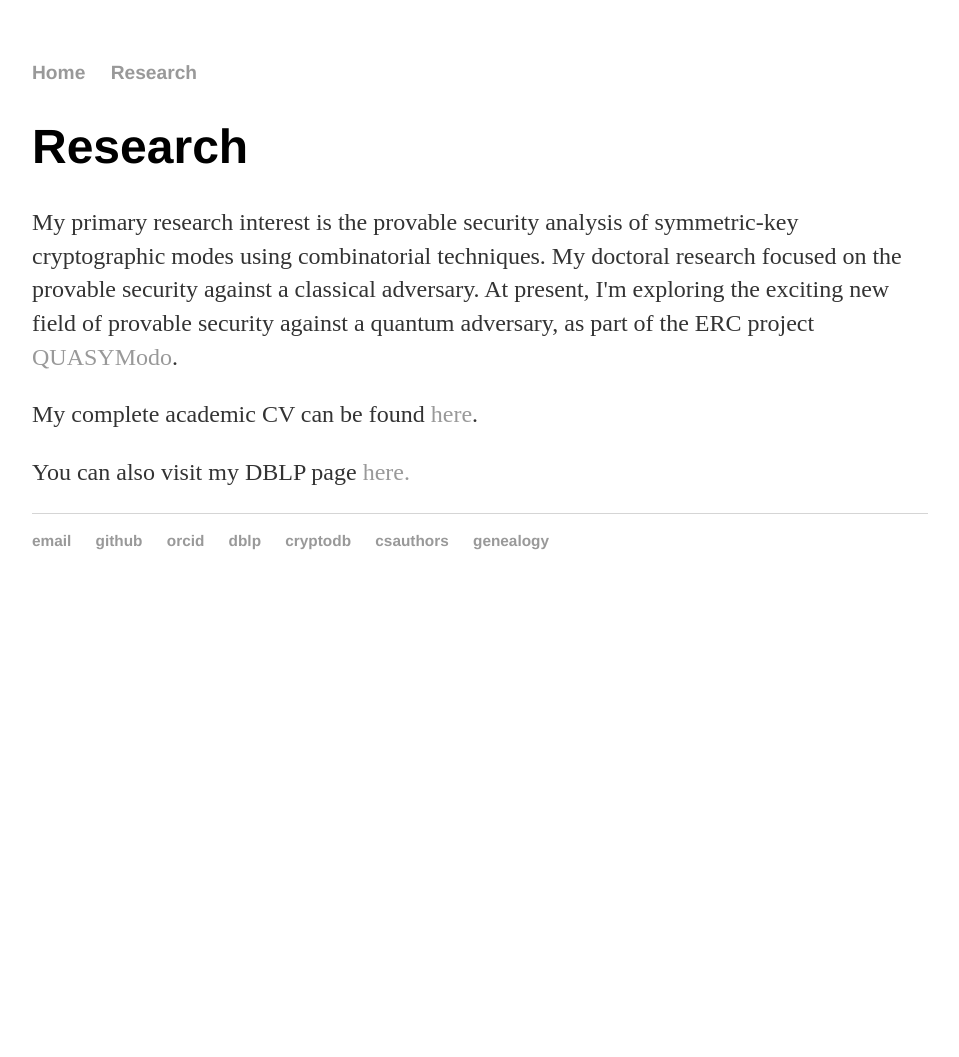
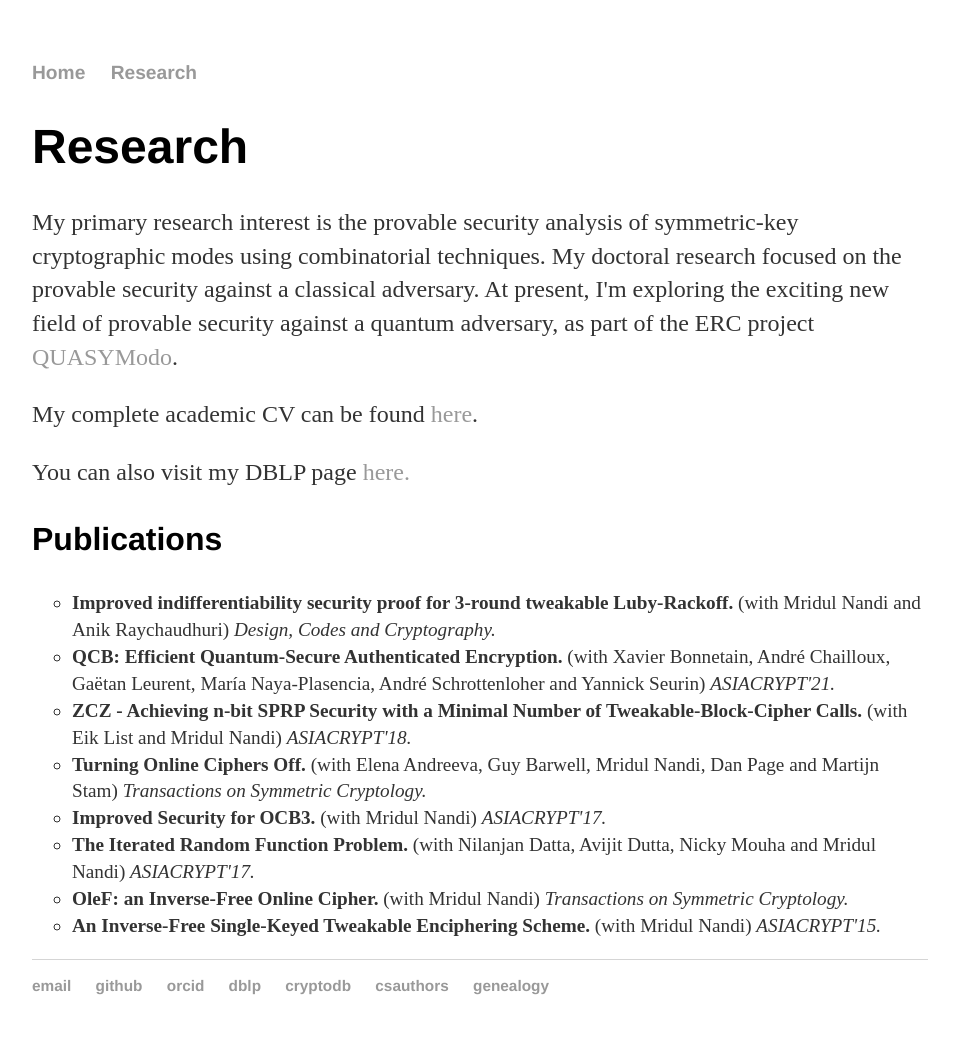
Before and after one commit to ritam-b/ritam-b.github.io, a Jekyll site: the page built from research/index.html, in a window 1280 px wide. Shown: the whole page, without its empty margins (160-1119 px from the left). Built offline with Jekyll 4.4.1, drawn with Linux system fonts in a browser that asks for light colours; before the commit the page ends 900 px from its top, so only the background shows below that.

Commit message:
Update index.html
Import publication list from sandbox

```diff
--- a/research/index.html
+++ b/research/index.html
@@ -1,10 +1,22 @@
 ---
 title: Research
 layout: default
+section1: Publications
 ---
 <div class="blurb">
 	<h1>{{ page.title }}</h1>
   <p>My primary research interest is the provable security analysis of symmetric-key cryptographic modes using combinatorial techniques. My doctoral research focused on the provable security against a classical adversary. At present, I'm exploring the exciting new field of provable security against a quantum adversary, as part of the ERC project <a href="https://project.inria.fr/quasymodo/" target=_blank" rel="noopener noreferrer">QUASYModo</a>.</p>
   <p>My complete academic CV can be found <a href="/Academic_CV-feb22.pdf" target="_blank" rel="noopener noreferrer">here</a>.</p>
   <p>You can also visit my DBLP page <a href="https://dblp.org/pid/167/3093.html" target="_blank" rel="noopener noreferrer">here.</a></p>
+    <h3>{{ page.section1 }}</h3>
+    <ul>
+      <li> <strong>Improved indifferentiability security proof for 3-round tweakable Luby-Rackoff.</strong> (with Mridul Nandi and Anik Raychaudhuri) <em>Design, Codes and Cryptography.</em> </li>
+      <li> <strong>QCB: Efficient Quantum-Secure Authenticated Encryption.</strong> (with  Xavier Bonnetain, André Chailloux, Gaëtan Leurent, María Naya-Plasencia, André Schrottenloher and Yannick Seurin) <em>ASIACRYPT'21.</em> </li>
+      <li> <strong>ZCZ - Achieving n-bit SPRP Security with a Minimal Number of Tweakable-Block-Cipher Calls.</strong> (with Eik List and Mridul Nandi) <em>ASIACRYPT'18.</em> </li>
+      <li> <strong>Turning Online Ciphers Off.</strong> (with Elena Andreeva, Guy Barwell, Mridul Nandi, Dan Page and Martijn Stam) <em>Transactions on Symmetric Cryptology.</em> </li>
+      <li> <strong>Improved Security for OCB3.</strong> (with Mridul Nandi) <em>ASIACRYPT'17.</em> </li>
+      <li> <strong>The Iterated Random Function Problem.</strong> (with Nilanjan Datta, Avijit Dutta, Nicky Mouha and Mridul Nandi) <em>ASIACRYPT'17.</em> </li>
+      <li> <strong>OleF: an Inverse-Free Online Cipher.</strong> (with Mridul Nandi) <em>Transactions on Symmetric Cryptology.</em> </li>
+      <li> <strong>An Inverse-Free Single-Keyed Tweakable Enciphering Scheme.</strong> (with Mridul Nandi) <em>ASIACRYPT'15.</em> </li>
+    </ul>
 </div><!-- /.blurb -->
```
